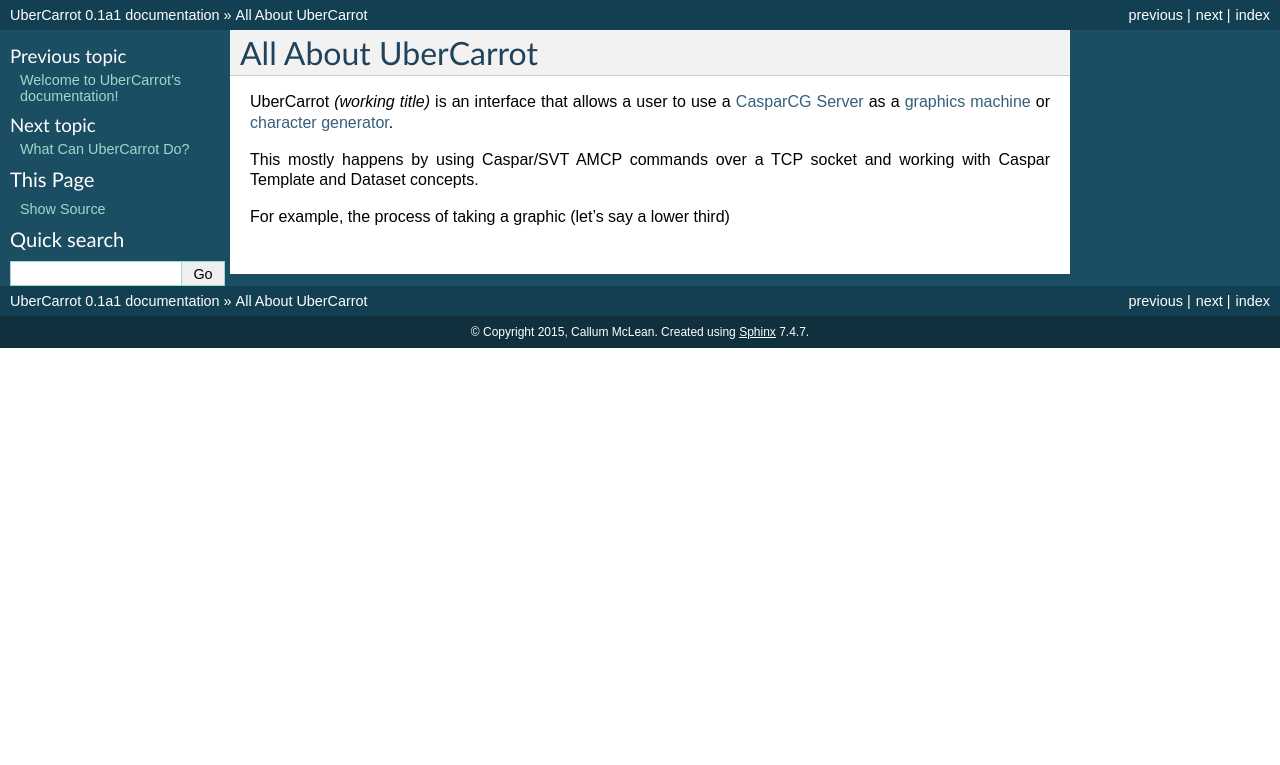
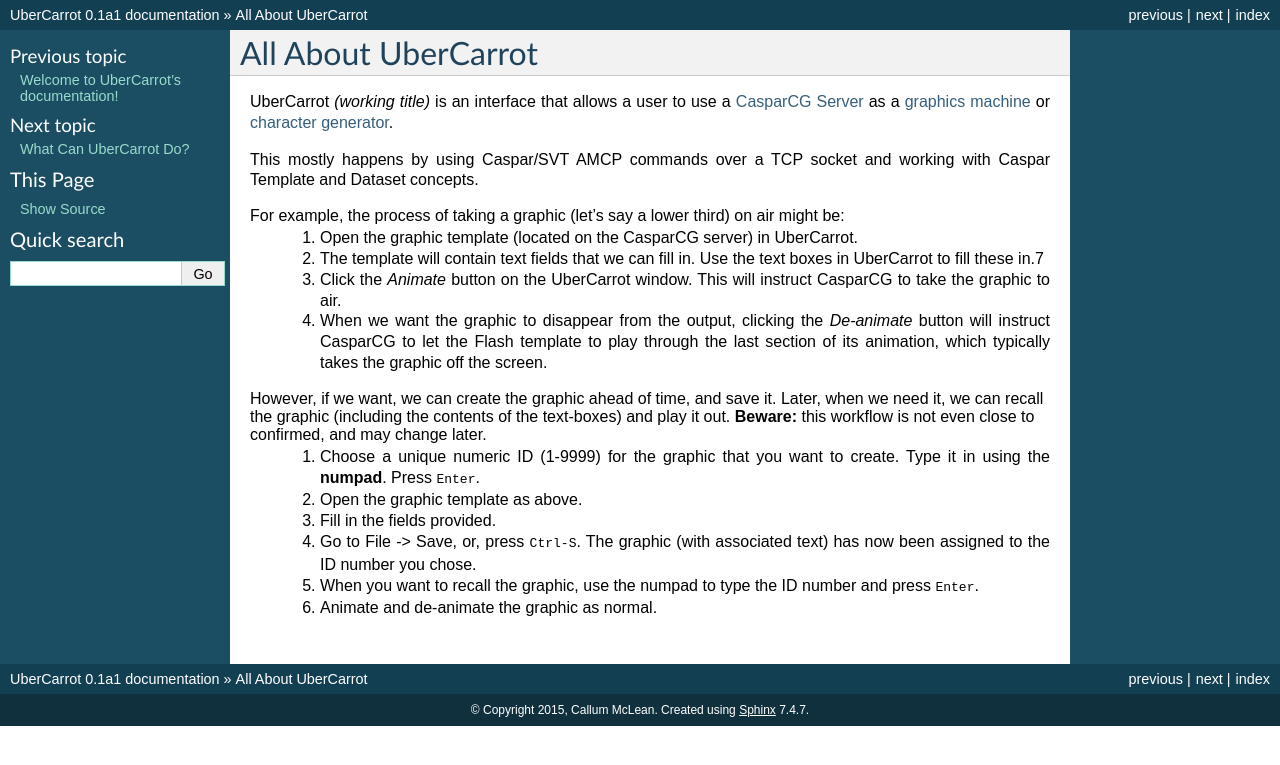
Before and after one commit to calmcl1/PyCasper, a Sphinx documentation site: the page built from docs/source/intro.rst, in a window 1280 px wide. Shown: the top 765 px of the page. Built offline with Sphinx 7.4.7, drawn with Linux system fonts in a browser that asks for light colours.

Commit message:
Added a possible workflow to intro.rst

```diff
--- a/docs/source/features.rst
+++ b/docs/source/features.rst
@@ -1,5 +1,5 @@
 What Can UberCarrot Do?
-======================
+=======================
 
 Ultimately, at the moment: *not much*.
 
--- a/docs/source/intro.rst
+++ b/docs/source/intro.rst
@@ -1,8 +1,20 @@
 All About UberCarrot
 ====================
 
-UberCarrot *(working title)* is an interface that allows a user to use a `CasparCG Server <http://casparcg.com>`_ as a :term:`graphics machine<graphics machine>` or :term:`character generator`.
+UberCarrot *(working title)* is an interface that allows a user to use a `CasparCG Server <http://casparcg.com>`_ as a :term:`graphics machine` or :term:`character generator`.
 
 This mostly happens by using Caspar/SVT AMCP commands over a TCP socket and working with Caspar Template and Dataset concepts.
 
-For example, the process of taking a graphic (let's say a lower third)
+For example, the process of taking a graphic (let's say a lower third) on air might be:
+    #. Open the graphic template (located on the CasparCG server) in UberCarrot.
+    #. The template will contain text fields that we can fill in. Use the text boxes in UberCarrot to fill these in.7
+    #. Click the *Animate* button on the UberCarrot window. This will instruct CasparCG to take the graphic to air.
+    #. When we want the graphic to disappear from the output, clicking the *De-animate* button will instruct CasparCG to let the Flash template to play through the last section of its animation, which typically takes the graphic off the screen.
+
+However, if we want, we can create the graphic ahead of time, and save it. Later, when we need it, we can recall the graphic (including the contents of the text-boxes) and play it out. **Beware:** this workflow is not even close to confirmed, and may change later.
+    #. Choose a unique numeric ID (1-9999) for the graphic that you want to create. Type it in using the **numpad**. Press :kbd:`Enter`.
+    #. Open the graphic template as above.
+    #. Fill in the fields provided.
+    #. Go to File -> Save, or, press :kbd:`Ctrl-S`. The graphic (with associated text) has now been assigned to the ID number you chose.
+    #. When you want to recall the graphic, use the numpad to type the ID number and press :kbd:`Enter`.
+    #. Animate and de-animate the graphic as normal.
```
